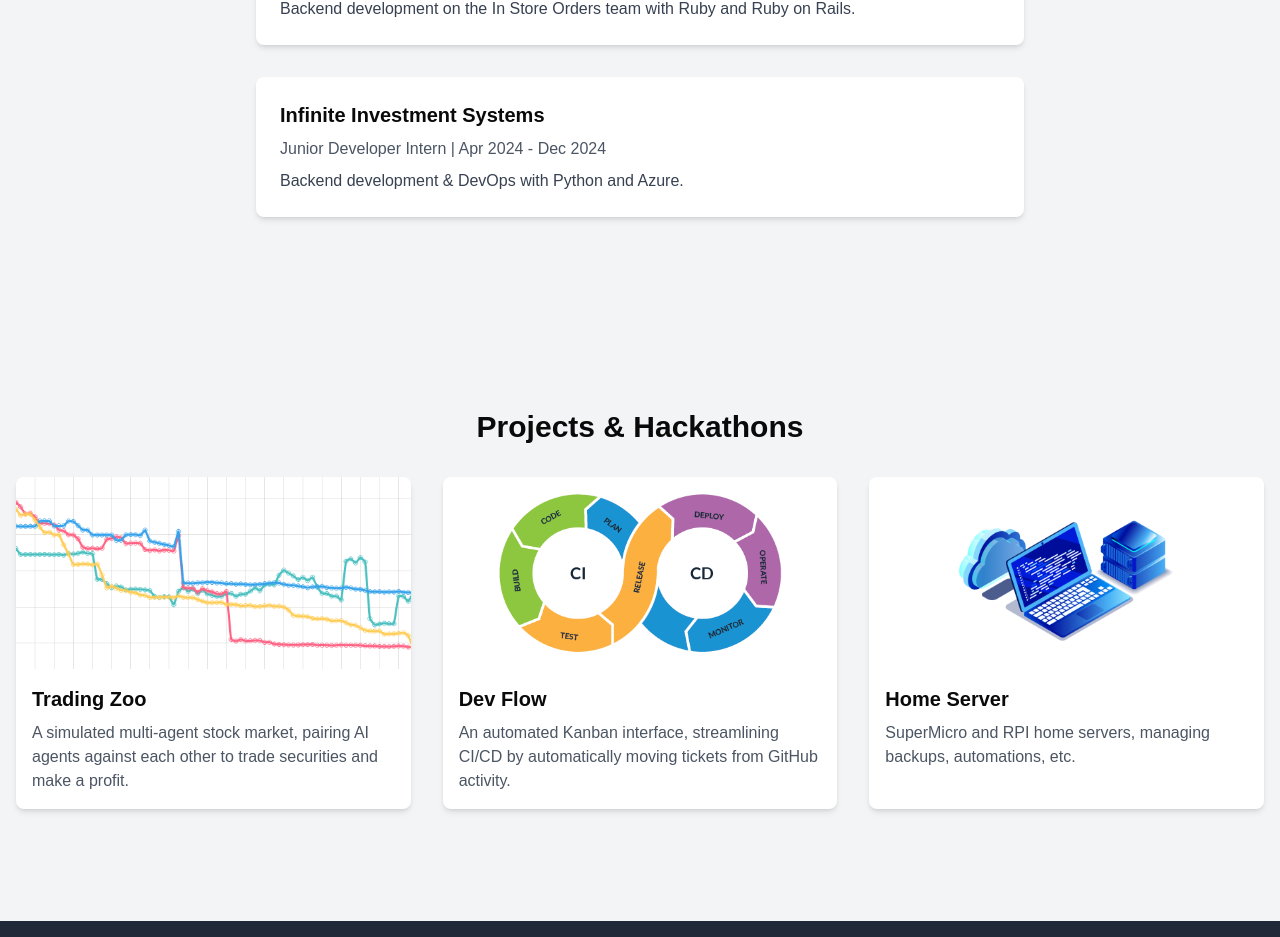
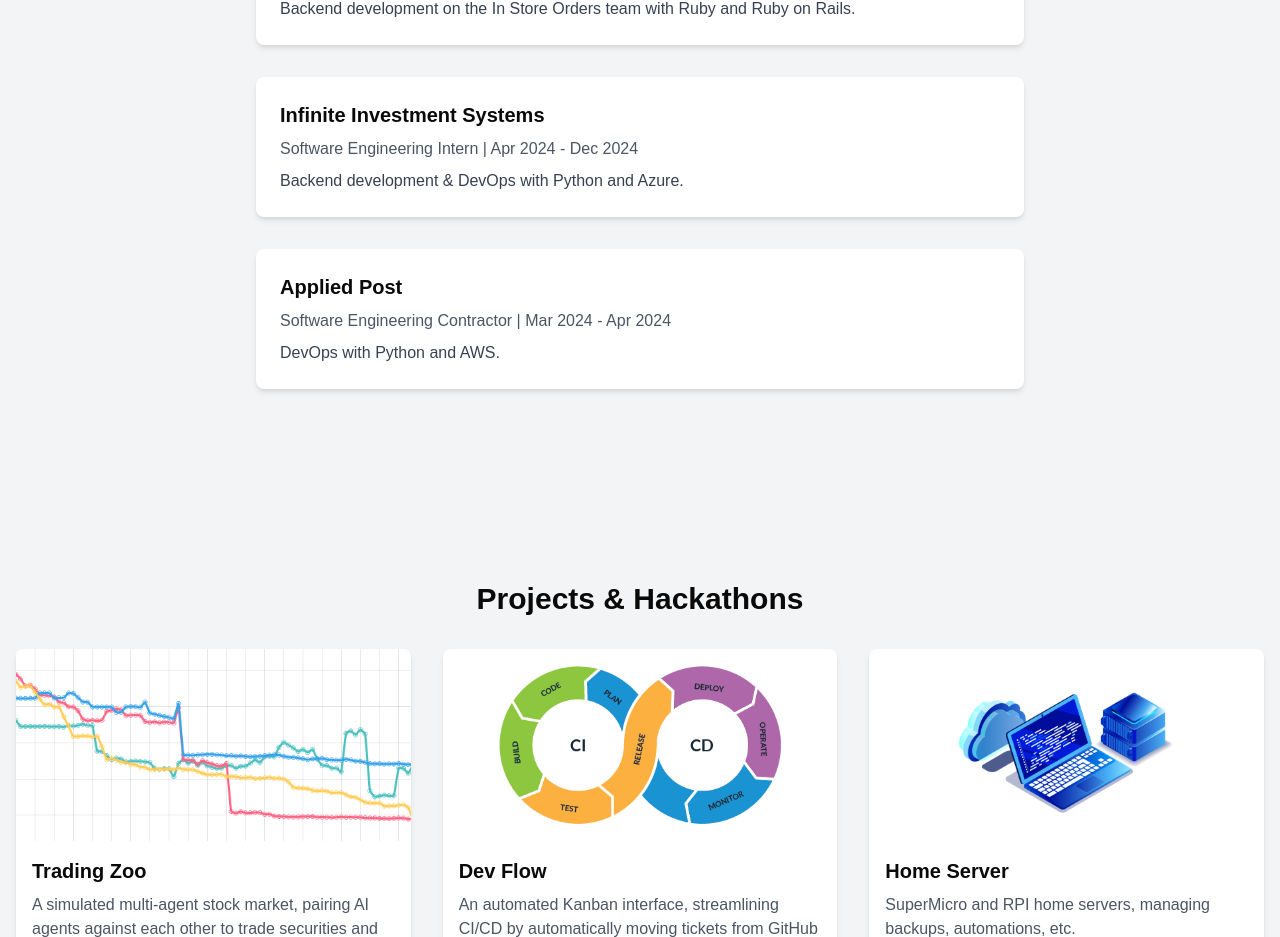
Before and after one commit to denniskaydalov/portfolio, a Next.js app: page / in a window 1280 px wide. Shown: the part 894-1831 px from the top of the page. Built offline with nearby package versions, Linux system fonts and the light colour scheme.

Commit message:
Add experience Applied Post

```diff
--- a/app/components/Experience.tsx
+++ b/app/components/Experience.tsx
@@ -1,7 +1,8 @@
 export default function Experience() {
   const experiences = [
     { id: 1, role: 'Shopify', company: 'Software Engineering Intern', period: 'Jan 2025 - Present', description: 'Backend development on the In Store Orders team with Ruby and Ruby on Rails.' },
-    { id: 2, role: 'Infinite Investment Systems', company: 'Junior Developer Intern', period: 'Apr 2024 - Dec 2024', description: 'Backend development & DevOps with Python and Azure.' },
+    { id: 2, role: 'Infinite Investment Systems', company: 'Software Engineering Intern', period: 'Apr 2024 - Dec 2024', description: 'Backend development & DevOps with Python and Azure.' },
+    { id: 3, role: 'Applied Post', company: 'Software Engineering Contractor', period: 'Mar 2024 - Apr 2024', description: 'DevOps with Python and AWS.' },
   ]
 
   return (
```
